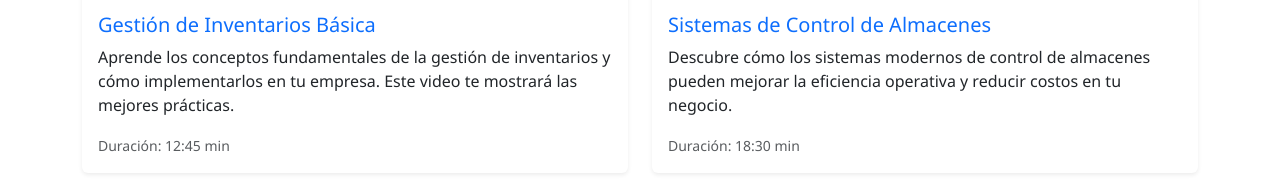
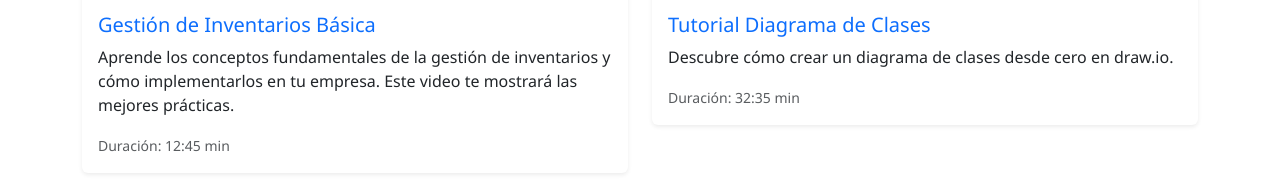
Before and after one commit to visorby/inventario, a plain HTML site: page videos.html in a window 1280 px wide. Shown: the part 588-782 px from the top of the page. Drawn offline with nearby package versions, Linux system fonts and the light colour scheme; grey boxes are pictures that could not be loaded.

Commit message:
video diagrama de clases

```diff
--- a/videos.html
+++ b/videos.html
@@ -105,12 +105,12 @@
             <div class="col-md-6">
                 <div class="card border-0 shadow-sm overflow-hidden">
                     <div class="ratio ratio-16x9">
-                        <iframe src="https://www.youtube.com/embed/dQw4w9WgXcQ" title="Video 2" allowfullscreen="" loading="lazy"></iframe>
+                        <iframe src="https://www.youtube.com/embed/DiYtXlvz79s" title="Video 2" allowfullscreen="" loading="lazy"></iframe>
                     </div>
                     <div class="card-body">
-                        <h5 class="card-title text-primary">Sistemas de Control de Almacenes</h5>
-                        <p class="card-text">Descubre cómo los sistemas modernos de control de almacenes pueden mejorar la eficiencia operativa y reducir costos en tu negocio.</p>
-                        <small class="text-muted">Duración: 18:30 min</small>
+                        <h5 class="card-title text-primary">Tutorial Diagrama de Clases</h5>
+                        <p class="card-text">Descubre cómo crear un diagrama de clases desde cero en draw.io.</p>
+                        <small class="text-muted">Duración: 32:35 min</small>
                     </div>
                 </div>
             </div>
```
